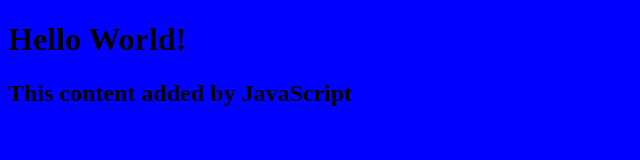
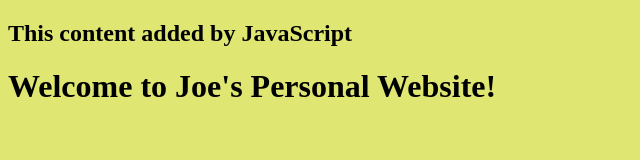
Before and after one commit to joesembler/jsembler-repository, a plain HTML site: page index.html in a window 1280 px wide. Shown: the whole page, without its empty margins (0-640 px from the left). Drawn offline with Linux system fonts and the light colour scheme.

Commit message:
changed basic info

```diff
--- a/index.html
+++ b/index.html
@@ -2,10 +2,11 @@
 <html lang="en">
   <head>
     <link rel="stylesheet" href="style.css" />
-    <title>My Website</title>
+    <title>Joe Sembler's Website</title>
   </head>
   <body>
-    <h1>Hello World!</h1>
     <script src="script.js"></script>
+    <h1>Welcome to Joe's Personal Website!</h1>
+
   </body>
 </html>
--- a/style.css
+++ b/style.css
@@ -1,3 +1,4 @@
+
 body {
-    background: blue;
+    background: #DFE772;
   }
```
